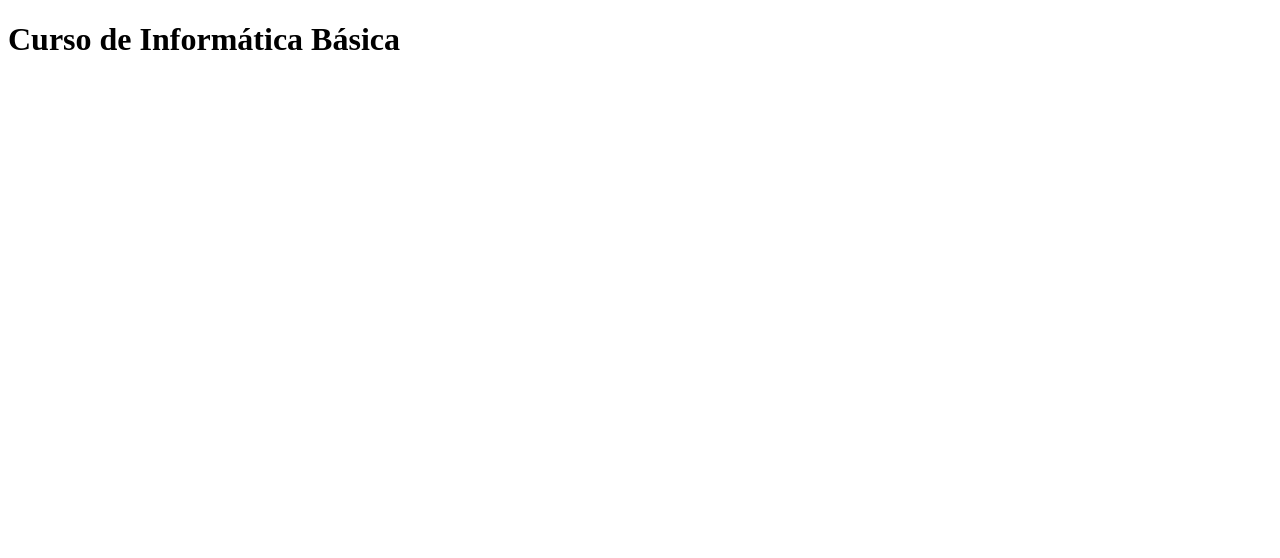
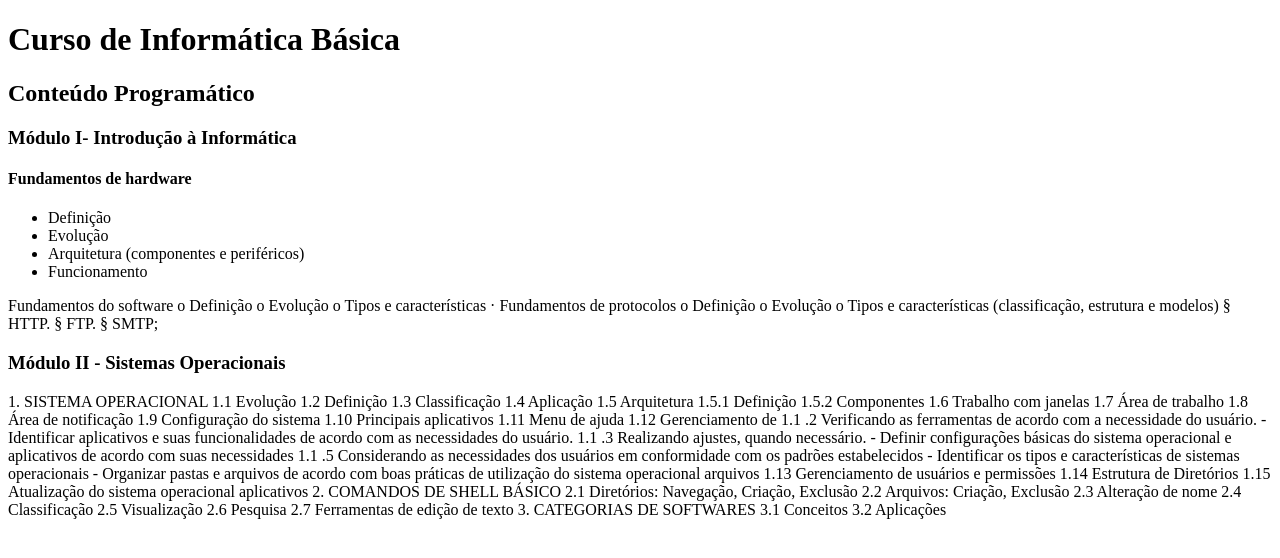
Before and after one commit to romulosilvestre/dftech-desafio1, a plain HTML site: page index.html in a window 1280 px wide. Drawn offline with Linux system fonts and the light colour scheme.

Commit message:
semana 2- aula 2

```diff
--- a/index.html
+++ b/index.html
@@ -8,6 +8,31 @@
 </head>
 <body>
     <h1>Curso de Informática Básica</h1>
+    <h2>Conteúdo Programático</h2>
+    <h3>Módulo I- Introdução à Informática</h3>
+
+
+
+    <h4>Fundamentos de hardware </h4>
+    <ul>
+         <li>Definição</li>
+         <li>Evolução</li>
+         <li>Arquitetura (componentes e periféricos)</li>
+         <li>Funcionamento</li>
+
+    </ul>
+
+    Fundamentos do software
+     o Definição o Evolução o Tipos e características
+     · Fundamentos de protocolos
+     o Definição o Evolução o Tipos e características
+     (classificação, estrutura e modelos) § HTTP. § FTP. § SMTP;
+
+    <h3>Módulo II - Sistemas Operacionais</h3>
+
+1. SISTEMA OPERACIONAL 1.1 Evolução 1.2 Definição 1.3 Classificação 1.4 Aplicação 1.5 Arquitetura 1.5.1 Definição 1.5.2 Componentes 1.6 Trabalho com janelas 1.7 Área de trabalho 1.8 Área de notificação 1.9 Configuração do sistema 1.10 Principais aplicativos 1.11 Menu de ajuda 1.12 Gerenciamento de 1.1 .2 Verificando as ferramentas de acordo com a necessidade do usuário. - Identificar aplicativos e suas funcionalidades de acordo com as necessidades do usuário. 1.1 .3 Realizando ajustes, quando necessário. - Definir configurações básicas do sistema operacional e aplicativos de acordo com suas necessidades
+
+1.1 .5 Considerando as necessidades dos usuários em conformidade com os padrões estabelecidos - Identificar os tipos e características de sistemas operacionais - Organizar pastas e arquivos de acordo com boas práticas de utilização do sistema operacional arquivos 1.13 Gerenciamento de usuários e permissões 1.14 Estrutura de Diretórios 1.15 Atualização do sistema operacional aplicativos 2. COMANDOS DE SHELL BÁSICO 2.1 Diretórios: Navegação, Criação, Exclusão 2.2 Arquivos: Criação, Exclusão 2.3 Alteração de nome 2.4 Classificação 2.5 Visualização 2.6 Pesquisa 2.7 Ferramentas de edição de texto 3. CATEGORIAS DE SOFTWARES 3.1 Conceitos 3.2 Aplicações
 
 </body>
 </html>
```
